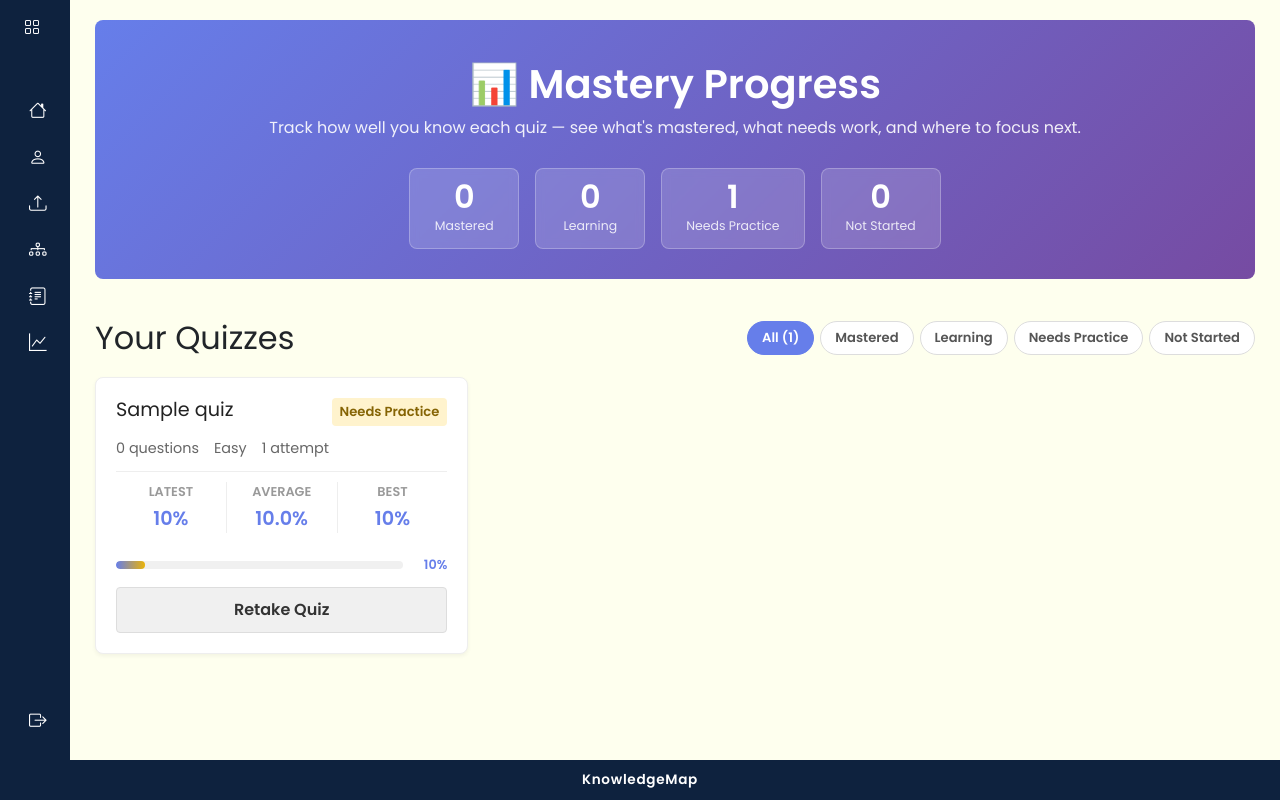
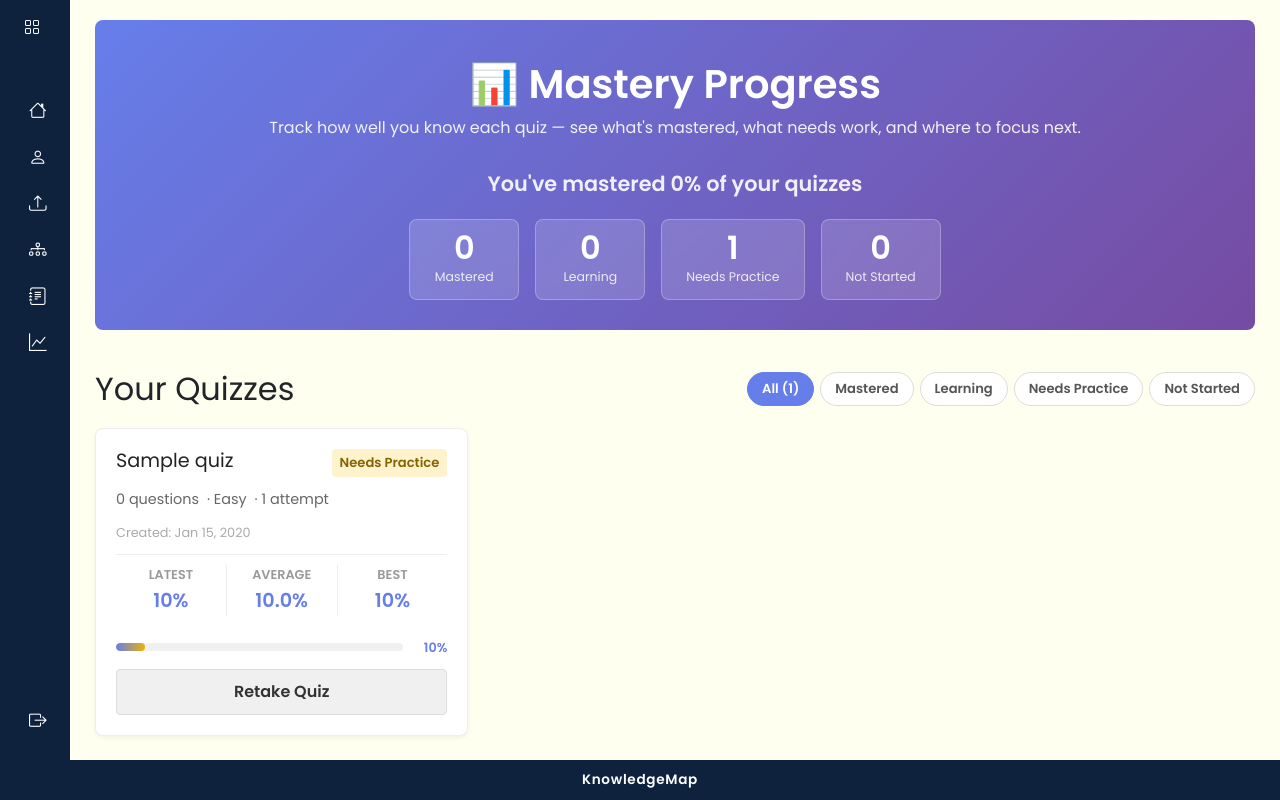
Before and after one commit to CS4300-CS5300-SP26/dev5_cust3, a Django app: page /progress/ in a window 1280 px wide. Run offline with Django 4.2, Linux system fonts and the light colour scheme; a user stored in the database is signed in; tables that the repository leaves empty hold one stand-in row (values such as "Sample post"); data that the repository does not hold is empty; parts of the project's set-up code (start-up, migrations or seed data) failed here and were passed over.

Commit message:
update page visuals

```diff
--- a/knowledge_map/knowledge_app/templates/knowledge_app/progress.html
+++ b/knowledge_map/knowledge_app/templates/knowledge_app/progress.html
@@ -7,6 +7,9 @@
     <section class="progress-hero">
         <h1>📊 Mastery Progress</h1>
         <p>Track how well you know each quiz — see what's mastered, what needs work, and where to focus next.</p>
+        <p style="font-size: 1.3em; font-weight: 700; margin: 0 0 20px;">
+            You've mastered {{ mastery_pct }}% of your quizzes
+        </p>
 
         <!-- Summary pills inside hero -->
         <div class="mastery-summary">
@@ -63,9 +66,10 @@
                     <!-- Meta row — matches quiz-meta -->
                     <p class="quiz-meta">
                         <span class="meta-item">{{ item.quiz.question_count }} questions</span>
-                        <span class="meta-item">{{ item.quiz.get_difficulty_display }}</span>
-                        <span class="meta-item">{{ item.attempts }} attempt{{ item.attempts|pluralize }}</span>
+                        <span class="meta-item"> · {{ item.quiz.get_difficulty_display }}</span>
+                        <span class="meta-item"> · {{ item.attempts }} attempt{{ item.attempts|pluralize }}</span>
                     </p>
+                    <p class="quiz-created">Created: {{ item.quiz.created_at|date:"M d, Y" }}</p>
 
                     <!-- Stats section — matches quiz-stats -->
                     <div class="quiz-stats">
@@ -299,9 +303,22 @@
         font-size: 0.9em;
         color: #666;
         display: flex;
-        gap: 15px;
+        gap: 8px;
         margin: 0;
-        flex-wrap: wrap;
+        flex-wrap: nowrap;
+        overflow: hidden;
+        white-space: nowrap;
+}
+
+    .meta-dot {
+        color: #ccc;
+        font-size: 0.9em;
+    }
+
+    .quiz-created {
+        font-size: 0.8em;
+        color: #aaa;
+        margin: 0;
     }
 
     .quiz-stats {
```
